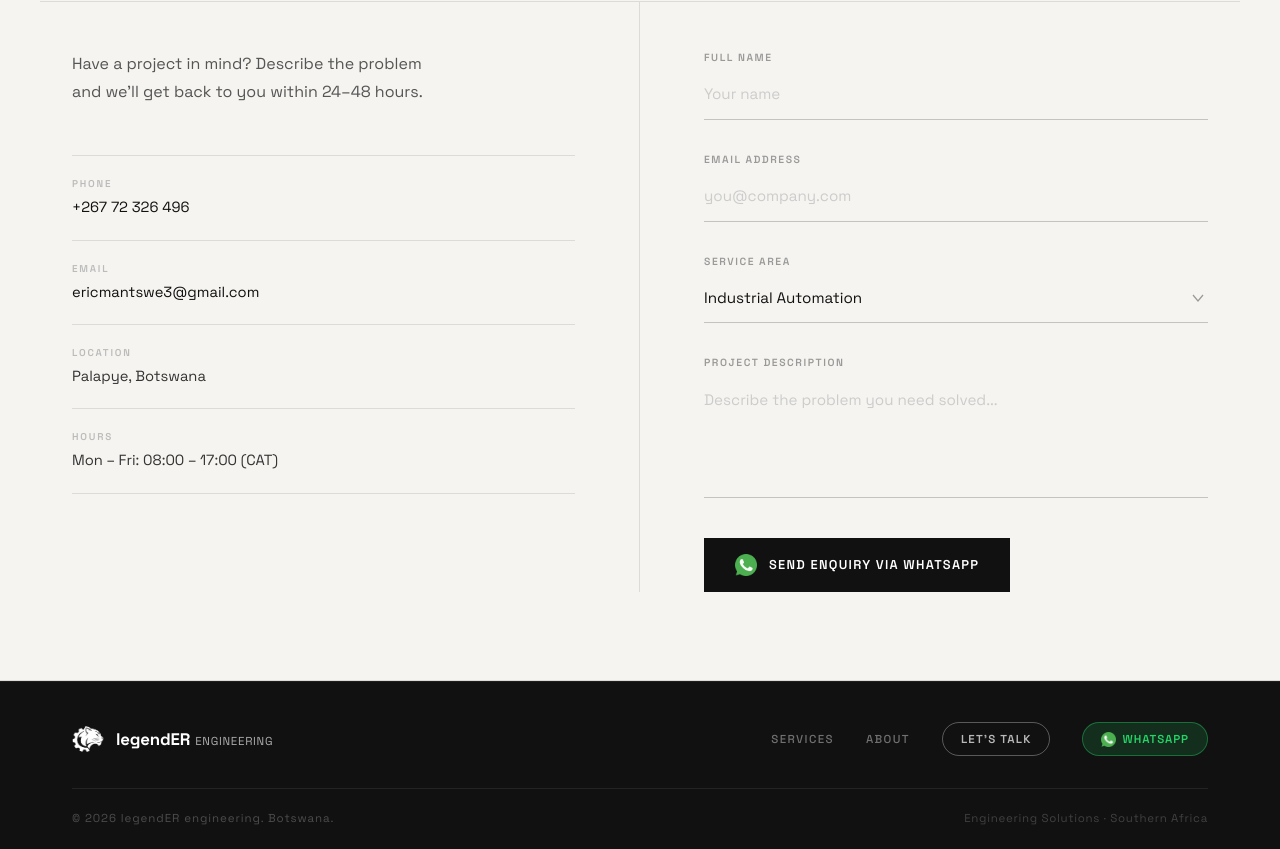
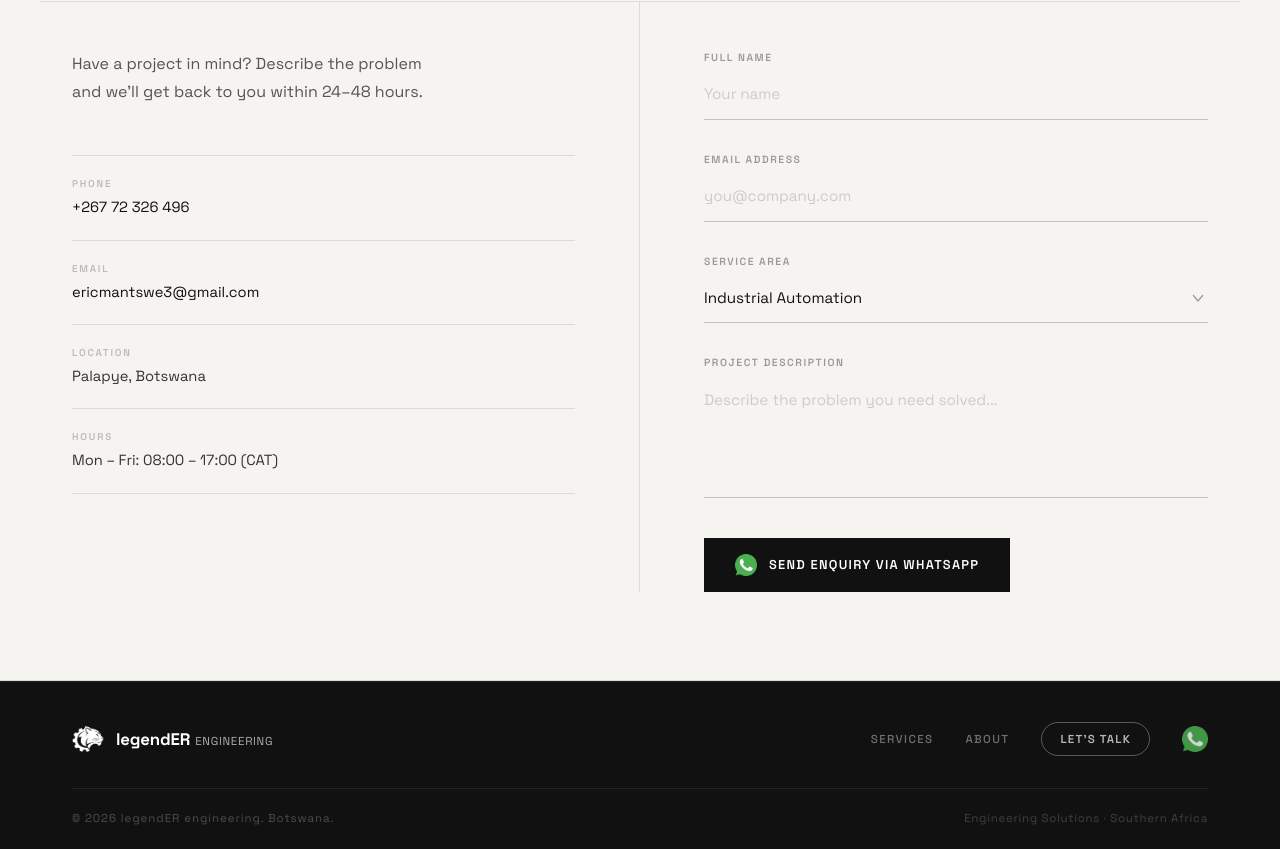
Before and after one commit to ericmantswe/LegendER-Engineering, a React (Vite) app: page / in a window 1280 px wide. Shown: the part 3810-4659 px from the top of the page. Built offline with nearby package versions, Linux system fonts and the light colour scheme.

Commit message:
feat: make footer WhatsApp icon transparent without button pill

```diff
--- a/src/components/Footer.tsx
+++ b/src/components/Footer.tsx
@@ -134,39 +134,33 @@ export const Footer: React.FC<FooterProps> = ({ onContact }) => {
               href="https://wa.me/26772326496"
               target="_blank"
               rel="noopener noreferrer"
+              aria-label="WhatsApp"
+              title="Chat on WhatsApp"
               style={{
-                background: 'rgba(37, 211, 102, 0.15)',
-                border: '1px solid rgba(37, 211, 102, 0.4)',
-                borderRadius: 100,
-                cursor: 'pointer',
-                fontFamily: 'var(--font-body)',
-                fontSize: '0.72rem',
-                fontWeight: 600,
-                letterSpacing: '0.08em',
-                textTransform: 'uppercase',
-                color: '#25D366',
-                padding: '7px 18px',
-                textDecoration: 'none',
                 display: 'inline-flex',
                 alignItems: 'center',
-                gap: 6,
-                transition: 'background 0.2s, border-color 0.2s',
+                justifyContent: 'center',
+                background: 'transparent',
+                border: 'none',
+                padding: 0,
+                cursor: 'pointer',
+                transition: 'transform 0.2s, opacity 0.2s',
+                opacity: 0.85,
               }}
               onMouseEnter={e => {
-                e.currentTarget.style.background = 'rgba(37, 211, 102, 0.25)';
-                e.currentTarget.style.borderColor = '#25D366';
+                e.currentTarget.style.transform = 'scale(1.12)';
+                e.currentTarget.style.opacity = '1';
               }}
               onMouseLeave={e => {
-                e.currentTarget.style.background = 'rgba(37, 211, 102, 0.15)';
-                e.currentTarget.style.borderColor = 'rgba(37, 211, 102, 0.4)';
+                e.currentTarget.style.transform = 'scale(1)';
+                e.currentTarget.style.opacity = '0.85';
               }}
             >
               <img
                 src="/whatsapp.png"
                 alt="WhatsApp"
-                style={{ width: 15, height: 15, objectFit: 'contain', display: 'block' }}
+                style={{ width: 26, height: 26, objectFit: 'contain', display: 'block' }}
               />
-              WhatsApp
             </a>
           </div>
         </div>
```
